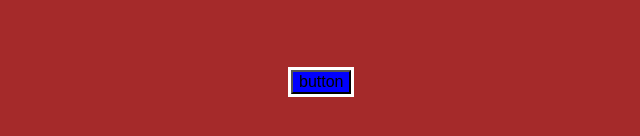
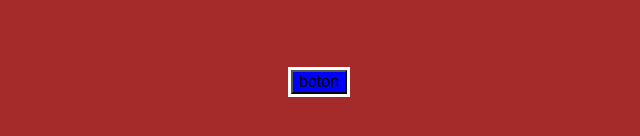
Before and after one commit to Jhonny365/el_boton, a plain HTML site: page index.html in a window 1280 px wide. Shown: the part 370-506 px from the top of the page, 349-989 px from the left. Drawn offline with Linux system fonts and the light colour scheme.

Commit message:
probando rama_B

```diff
--- a/index.html
+++ b/index.html
@@ -10,7 +10,7 @@
 
   <body>
     <div id="body">
-      <input type="button" onclick="ar()" value="button">
+      <input type="button" onclick="ar()" value="boton">
     </div>
   </body>
 
```
